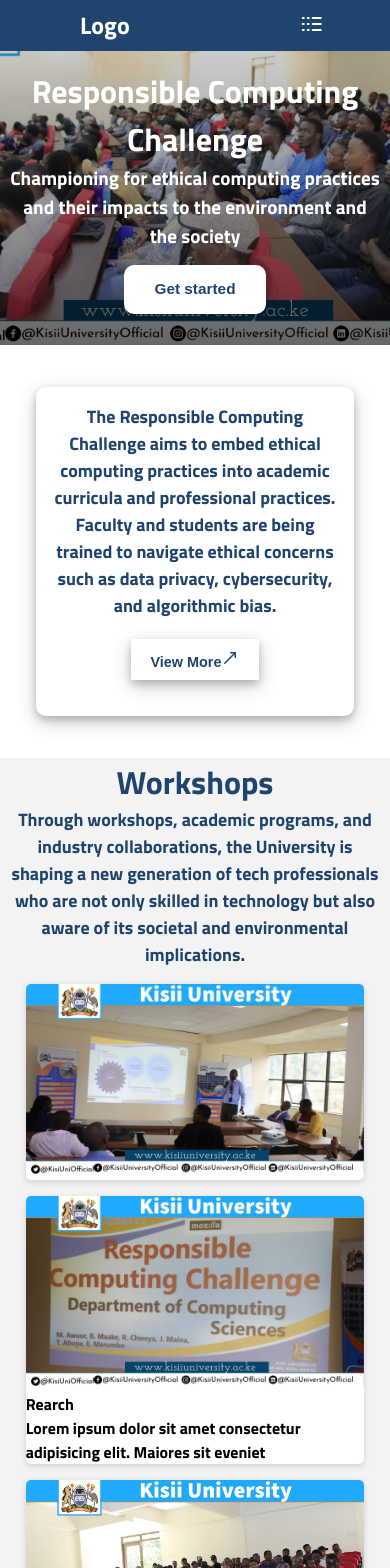
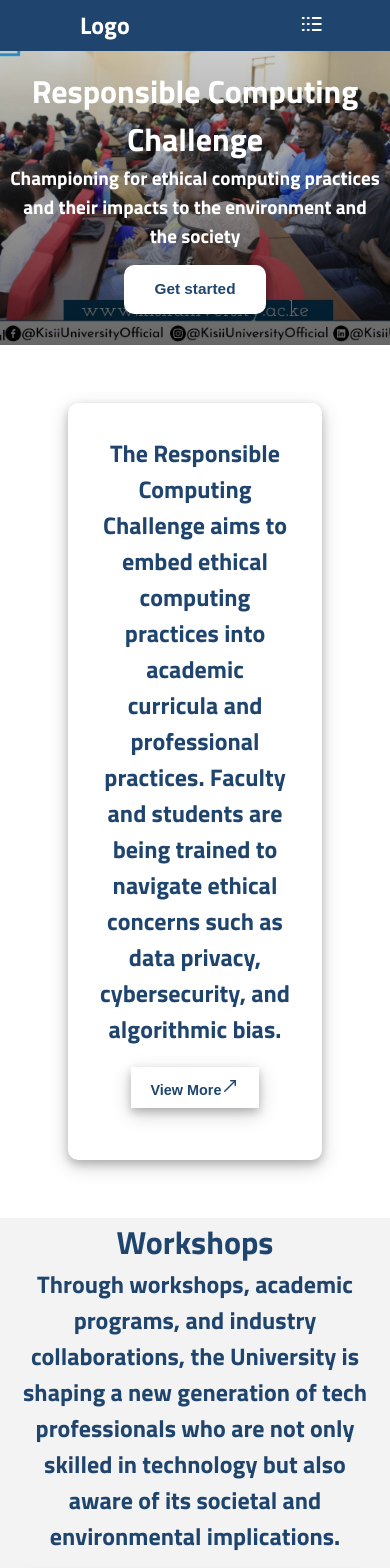
Before and after one commit to efpha/rc_web-app, a Next.js app: page / in a window 390 px wide. Shown: the top 1568 px of the page. Built offline with nearby package versions, Linux system fonts and the light colour scheme.

Commit message:
card classname update

```diff
--- a/src/app/Hero/Home.tsx
+++ b/src/app/Hero/Home.tsx
@@ -1,12 +1,17 @@
+'use client';
+
 import Image from 'next/image';
+import Link from 'next/link'
+import '@/app/about/page'
 import '@/app/home.css'
 import { MoveUpRight } from 'lucide-react';
+import { useRouter } from 'next/navigation';
 
 export default function Home() {
+  const router = useRouter();
   return (
     <div>
       <div className="card-container">
-        {/* <div className="left-border"></div> */}
         <div className="card">
           <div className="card-content">
             <div className="card-text">
@@ -23,16 +28,15 @@ export default function Home() {
       <div className="about" id="about">
         <div className="card_cont">
           <div className="about_card">
-            <section className="content_card">
+            <section className="content_card shadowed">
               <div className="content">
                 The Responsible Computing Challenge aims to embed ethical computing practices into academic
                 curricula and professional practices. Faculty and students are being trained to navigate
                 ethical concerns such as data privacy, cybersecurity, and algorithmic bias.
               </div>
-              {/* Through workshops, academic programs, and industry collaborations, the University is shaping
-              a new generation of tech professionals who are not only skilled in technology but also aware
-              of its societal and environmental implications. */}
-                <button className='content_more'>View More
+                <button className='content_more'
+                  onClick={() => router.push('/about')}
+                >View More
                   <MoveUpRight size={18}/>
                 </button>
             </section>
@@ -71,10 +75,10 @@ export default function Home() {
                           width={1200}
                           height={600}
                       />
-                      <div className="card_dsc">
-                        <div className='heading'>Rearch</div>
+                      <Link className="card_dsc" href="#">
+                        <span className='heading'>Rearch</span>
                         Lorem ipsum dolor sit amet consectetur adipisicing elit. Maiores sit eveniet
-                      </div>
+                      </Link>
                     </section>
                     <section className='cardcont'>
                       <Image
@@ -83,10 +87,10 @@ export default function Home() {
                           width={1200}
                           height={600}
                       />
-                      <div className="card_dsc">
-                        <div className='heading'>Rearch</div>
+                      <Link className="card_dsc" href="#">
+                        <span className='heading'>Rearch</span>
                         Lorem ipsum dolor sit amet consectetur adipisicing elit. Maiores sit eveniet
-                      </div>
+                      </Link>
                     </section>
                   </div>
                   <div className="minicardcont">
@@ -97,10 +101,10 @@ export default function Home() {
                           width={1200}
                           height={600}
                       />
-                      <div className="card_dsc">
-                        <div className='heading'>Rearch</div>
+                      <Link className="card_dsc" href="#">
+                        <span className='heading'>Rearch</span>
                         Lorem ipsum dolor sit amet consectetur adipisicing elit. Maiores sit eveniet
-                      </div>
+                      </Link>
                     </section>
                     <section className='cardcont'>
                       <Image
@@ -109,10 +113,10 @@ export default function Home() {
                           width={1200}
                           height={600}
                       />
-                      <div className="card_dsc">
-                        <div className='heading'>Rearch</div>
+                      <Link className="card_dsc" href="#">
+                        <span className='heading'>Rearch</span>
                         Lorem ipsum dolor sit amet consectetur adipisicing elit. Maiores sit eveniet
-                      </div>
+                      </Link>
                     </section>
                     <section className='cardcont master'>
                       <Image
--- /dev/null
+++ b/src/app/about/page.css
@@ -0,0 +1,55 @@
+.about{
+    width: 100%;
+    background-color: var(--primary-text);
+    position: relative;
+    /* top: -15em; */
+}
+.card_cont{
+    width: 80%;
+    margin: auto;
+    padding: 10px;
+}
+
+.about_card{
+    width: 100%;
+    margin: 5em auto;
+}
+.content_card.noshadow{
+    /* background: linear-gradient(to right, #1f456e, #010e1d); */
+    box-shadow: no-shadow;
+    padding: 2em;
+    margin: 3em;
+    border-radius: 10px;
+}
+
+.content {
+    width: 100%;
+    margin: auto;
+    color: var(--primary-color);
+    font-size: 24px;
+    font-weight: 100;
+    text-align: center;
+}
+
+.content._2nd{
+    color: var(--primary-color);
+}
+
+@media (max-width: 600px) {
+      .about {
+    top: 0;
+  }
+
+  .card_cont {
+    width: 95%;
+  }
+
+  .about_card {
+    margin: 2em auto;
+  }
+
+  .content_card {
+    margin: 1em;
+    padding: 1em;
+  }
+}
--- /dev/null
+++ b/src/app/about/page.tsx
@@ -0,0 +1,27 @@
+import Image from 'next/image';
+import Link from 'next/link'
+import '@/app/home.css'
+import '@/app/about/page.css'
+
+export default function About(){
+    return(
+        <div className="about" id="about">
+            <div className="card_cont shadowed">
+
+                <div className="about_card">
+                    <section className="content_card noshadow">
+                    <div className="content">
+                        The Responsible Computing Challenge aims to embed ethical computing practices into academic
+                        curricula and professional practices. Faculty and students are being trained to navigate
+                        ethical concerns such as data privacy, cybersecurity, and algorithmic bias.
+                    </div>
+                        {/* <button className='content_more'>View More
+                        <MoveUpRight size={18}/>
+                        </button> */}
+                    </section>
+                </div>
+            </div>
+
+        </div>
+    )
+}
--- a/src/app/home.css
+++ b/src/app/home.css
@@ -185,8 +185,7 @@
     width: 100%;
     margin: 5em auto;
 }
-.content_card{
-    /* background: linear-gradient(to right, #1f456e, #010e1d); */
+.content_card.shadowed{
     box-shadow: 0 4px 8px 0 rgba(0, 0, 0, 0.2), 0 6px 20px 0 rgba(0, 0, 0, 0.19);
     padding: 2em;
     margin: 3em;
@@ -272,6 +271,8 @@
     border-radius: 5px;
     overflow: hidden;
     transition: box-shadow 0.4s ease;
+    background-color: red;
+    justify-content: center;
 }
 
 .cardcont.master {
@@ -296,6 +297,10 @@
 
 .cardcont:hover img {
     transform: scale(1.01);
+}
+.card_dsc{
+  background-color: blue;
+  margin: auto;
 }
 
 .more_wrksp{
--- a/src/app/page.tsx
+++ b/src/app/page.tsx
@@ -1,11 +1,10 @@
 import Hero from '@/app/Hero/Home'
-// import About from '@/app/about/About';
+import About from '@/app/about/page';
 
 export default function Home() {
   return (
     <div className="pg_cont">
       <Hero />
-      {/* <About /> */}
     </div>
   );
 };
--- a/src/components/header.tsx
+++ b/src/components/header.tsx
@@ -3,6 +3,7 @@ import { useState } from 'react';
 import { Logs, X, MoveUpRight} from 'lucide-react';
 import Link from 'next/link';
 import '@/components/header.css';
+import '@/app/about/page'
 
 export default function Header() {
   const [sidebarOpen, setSidebarOpen] = useState(false);
@@ -47,7 +48,7 @@ export default function Header() {
               <X />
             </button>
             <nav>
-              <Link href="/about" className='link' onClick={() => setSidebarOpen(false)}>About <MoveUpRight size={16}/></Link>
+              <Link href="/about" className='link' onClick={() => setSidebarOpen(false)}>About <MoveUpRight size={16}/></Link> {/*This link is not working. Why*/}
               <Link href="/workshops" className='link' onClick={() => setSidebarOpen(false)}>Workshops <MoveUpRight size={16}/></Link>
               <Link href="/lorem" className='link' onClick={() => setSidebarOpen(false)}>Lorem <MoveUpRight size={16}/></Link>
               <Link href="/lorem" className='link' onClick={() => setSidebarOpen(false)}>Lorem <MoveUpRight size={16}/></Link>
```
